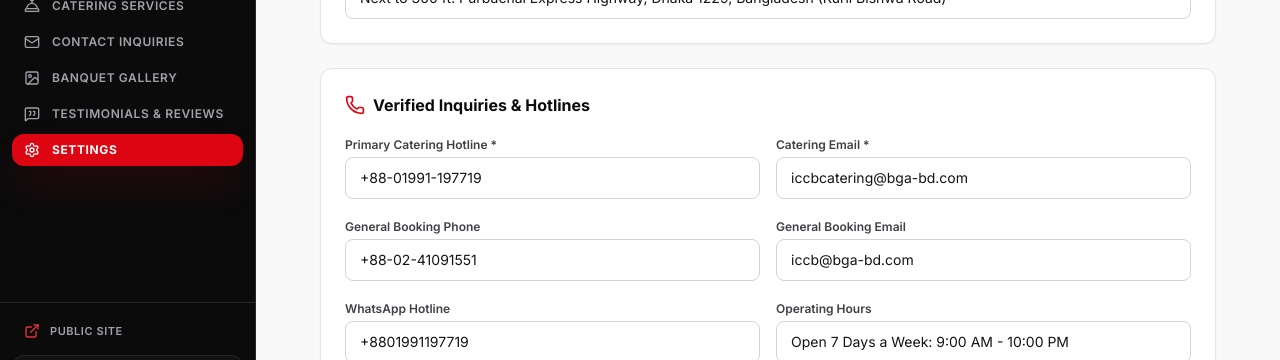
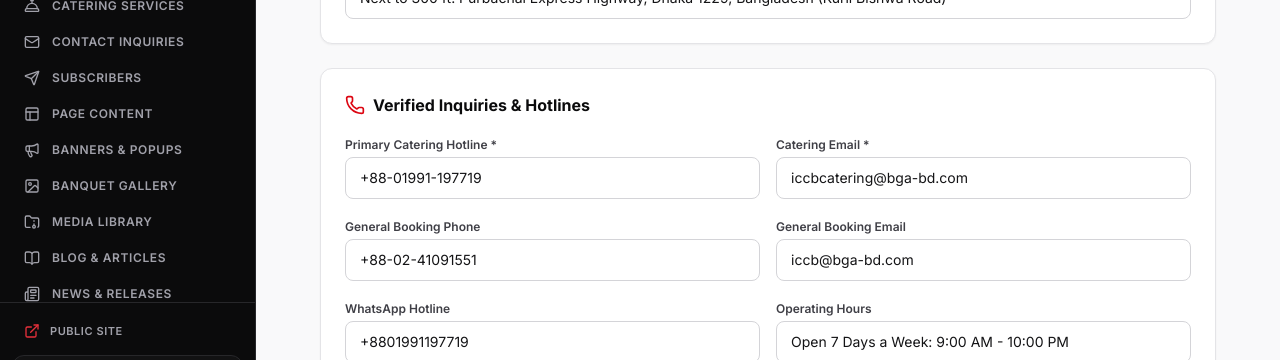
Before and after one commit to Solvantric/iccb-catering, a Next.js app: page /dashboard/settings in a window 1280 px wide. Shown: the part 378-738 px from the top of the page. Built offline with nearby package versions, Linux system fonts and the light colour scheme; no server answers.

Commit message:
feat: uncomment Gallery and Blog in navbar, activate all dashboard routes

```diff
--- a/src/components/layout/Header.tsx
+++ b/src/components/layout/Header.tsx
@@ -55,7 +55,7 @@ export function Header() {
         <Logo className="h-12 sm:h-14 md:h-16 lg:h-[72px] my-auto" />
 
         {/* Desktop Nav: vertically centered */}
-        <nav className="hidden lg:flex items-center space-x-7 my-auto">
+        <nav className="hidden lg:flex items-center space-x-4 xl:space-x-6 my-auto">
           {PUBLIC_NAV.map((item) => {
             const isActive = pathname === item.href;
             const hasChildren = !!item.children;
--- a/src/data/navigation.ts
+++ b/src/data/navigation.ts
@@ -21,9 +21,9 @@ export const PUBLIC_NAV: NavItem[] = [
   },
   { label: "Menu", labelBn: "মেন্যু", href: "/menu" },
   { label: "Packages", labelBn: "প্যাকেজ", href: "/packages" },
-  // { label: "Gallery", labelBn: "গ্যালারি", href: "/gallery" },
+  { label: "Gallery", labelBn: "গ্যালারি", href: "/gallery" },
   { label: "Venues", labelBn: "ভেন্যু", href: "/venues" },
-  // { label: "Blog", labelBn: "ব্লগ", href: "/blog" },
+  { label: "Blog", labelBn: "ব্লগ", href: "/blog" },
   { label: "Contact", labelBn: "যোগাযোগ", href: "/contact" },
 ];
 
@@ -95,36 +95,33 @@ export const DASHBOARD_NAV = [
   { label: "Quotations", href: "/dashboard/quotations", icon: "FileText" },
   { label: "Bookings", href: "/dashboard/bookings", icon: "Calendar" },
 
-  // Key Commercial & Visual Management (Important additions)
+  // Commercial & Visual Offerings
   { label: "Banquet Packages", href: "/dashboard/packages", icon: "PackageCheck" },
   { label: "Catering Services", href: "/dashboard/services", icon: "ConciergeBell" },
   { label: "Contact Inquiries", href: "/dashboard/contacts", icon: "Mail" },
+  { label: "Subscribers", href: "/dashboard/subscribers", icon: "Send" },
+  { label: "Page Content", href: "/dashboard/pages", icon: "Layout" },
+  { label: "Banners & Popups", href: "/dashboard/banners", icon: "Megaphone" },
   { label: "Banquet Gallery", href: "/dashboard/gallery", icon: "Image" },
+  { label: "Media Library", href: "/dashboard/media", icon: "FolderArchive" },
+  {
+    label: "Blog & Articles",
+    href: "/dashboard/blog",
+    icon: "BookOpen",
+    children: [
+      { label: "All Posts", href: "/dashboard/blog" },
+      { label: "New Post", href: "/dashboard/blog/new" },
+      { label: "Categories", href: "/dashboard/blog/categories" },
+      { label: "Tags", href: "/dashboard/blog/tags" },
+    ],
+  },
+  { label: "News & Releases", href: "/dashboard/news", icon: "Newspaper" },
   { label: "Testimonials & Reviews", href: "/dashboard/testimonials", icon: "MessageSquareQuote" },
-
+  { label: "FAQs", href: "/dashboard/faqs", icon: "HelpCircle" },
+  { label: "Client Logos", href: "/dashboard/clients", icon: "Award" },
+  { label: "SEO & Redirects", href: "/dashboard/seo", icon: "Search" },
+  { label: "Forms Builder-Lite", href: "/dashboard/forms", icon: "FormInput" },
+  { label: "Email Templates", href: "/dashboard/email-templates", icon: "MailCheck" },
+  { label: "Audit Logs", href: "/dashboard/audit-logs", icon: "Shield" },
   { label: "Settings", href: "/dashboard/settings", icon: "Settings" },
-
-  // --- COMMENTED OUT ROUTES (Secondary / technical utilities kept hidden) ---
-  // { label: "Subscribers", href: "/dashboard/subscribers", icon: "Send" },
-  // { label: "Page Content", href: "/dashboard/pages", icon: "Layout" },
-  // { label: "Banners & Popups", href: "/dashboard/banners", icon: "Megaphone" },
-  // { label: "Media Library", href: "/dashboard/media", icon: "FolderArchive" },
-  // {
-  //   label: "Blog & Articles",
-  //   href: "/dashboard/blog",
-  //   icon: "BookOpen",
-  //   children: [
-  //     { label: "All Posts", href: "/dashboard/blog" },
-  //     { label: "New Post", href: "/dashboard/blog/new" },
-  //     { label: "Categories", href: "/dashboard/blog/categories" },
-  //     { label: "Tags", href: "/dashboard/blog/tags" },
-  //   ],
-  // },
-  // { label: "News & Releases", href: "/dashboard/news", icon: "Newspaper" },
-  // { label: "FAQs", href: "/dashboard/faqs", icon: "HelpCircle" },
-  // { label: "Client Logos", href: "/dashboard/clients", icon: "Award" },
-  // { label: "SEO & Redirects", href: "/dashboard/seo", icon: "Search" },
-  // { label: "Forms Builder-Lite", href: "/dashboard/forms", icon: "FormInput" },
-  // { label: "Email Templates", href: "/dashboard/email-templates", icon: "MailCheck" },
-  // { label: "Audit Logs", href: "/dashboard/audit-logs", icon: "Shield" },
 ];
```
